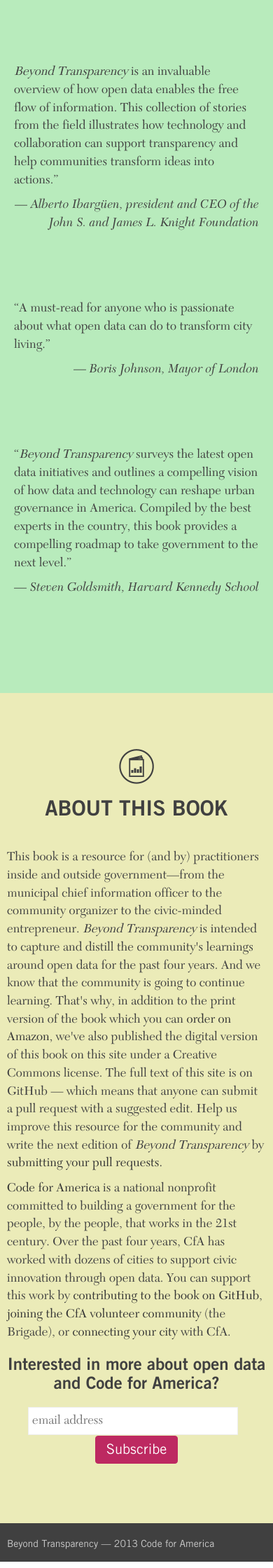
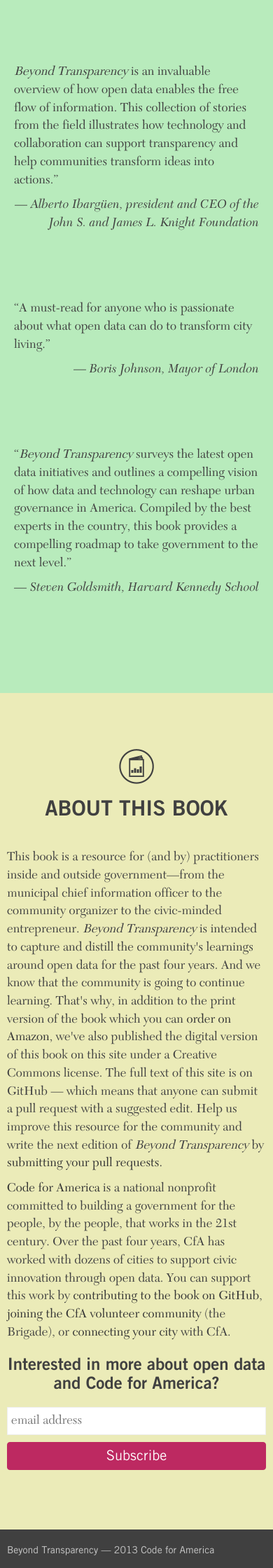
Before and after one commit to codeforamerica/beyondtransparency, a Jekyll site: the page built from index.html, in a window 390 px wide. Shown: the part 3809-6049 px from the top of the page at 70% size. Built offline with Jekyll 4.4.1, drawn with Linux system fonts in a browser that asks for light colours; nearby versions of some CDN libraries; some web fonts are replaced; Markdown is read by kramdown in place of the engine named in the settings.

Commit message:
style of email submission on mobile

```diff
--- a/css/mobile.css
+++ b/css/mobile.css
@@ -62,3 +62,21 @@
 div.btn-read{
   width:100%;
 }
+.email{
+  text-align:center;
+}
+.email input[type=email]{
+  width:100%;
+  text-align:left;
+  padding:5px;
+  height:40px;
+  border:solid 1px #eee;
+  margin-right:10px;
+}
+.email input.btn{
+  width:100%;
+  margin-top:10px;
+}
+.email h3{
+  margin:20px 0px;
+}
```
